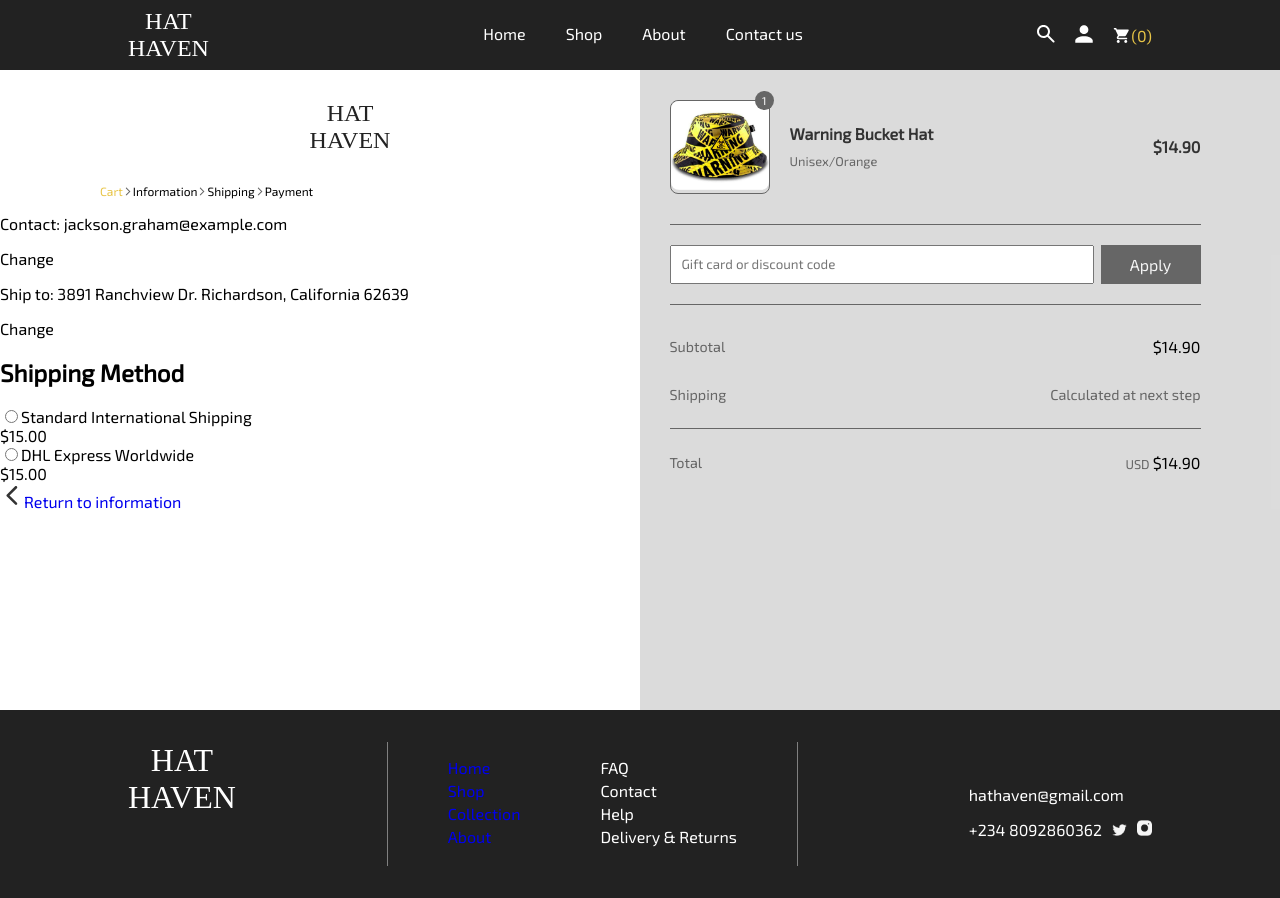
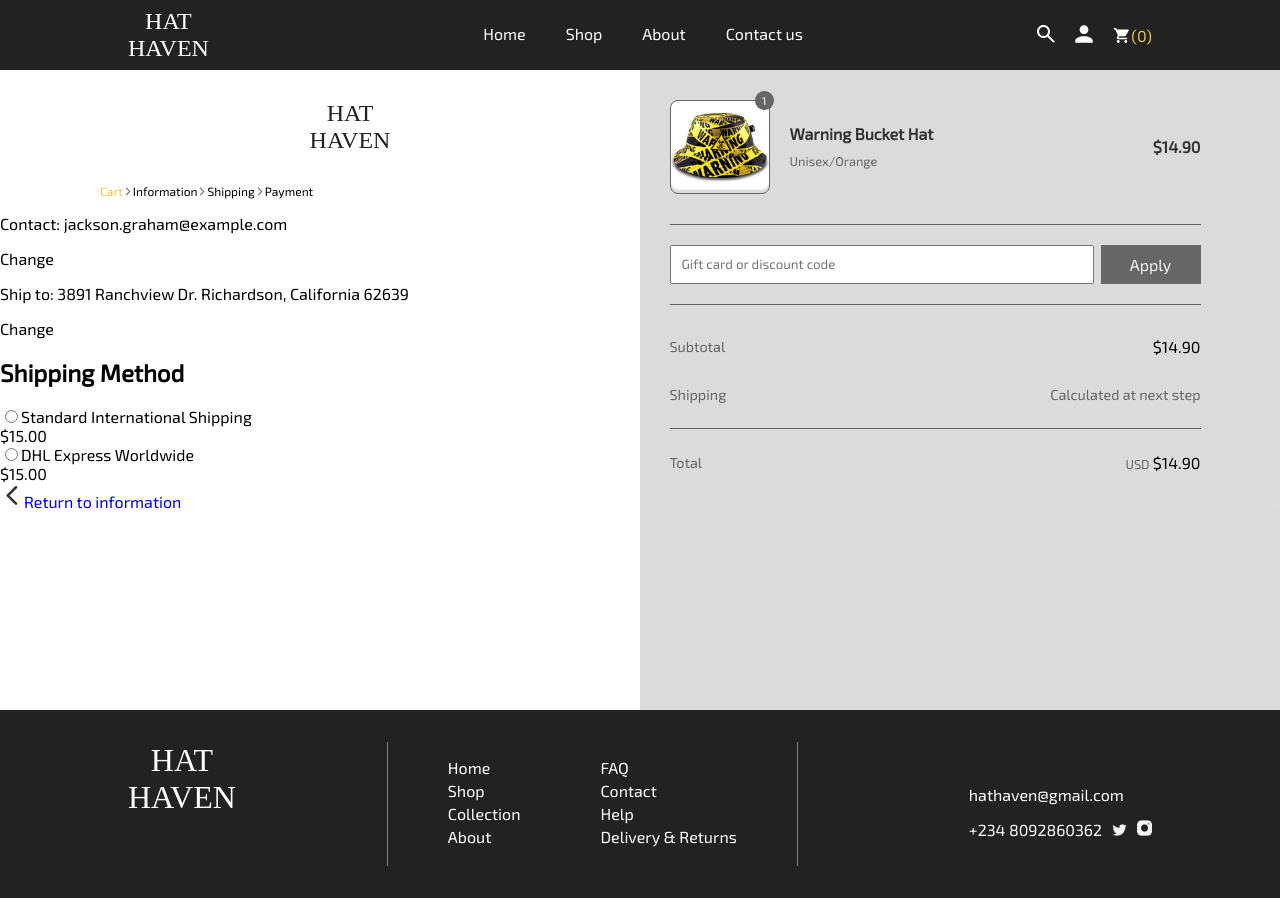
Before and after one commit to Codelary-Technologies-Ltd/hatHaven, a React (Vite) app: page /shipping-payment in a window 1280 px wide. Built offline with nearby package versions, Linux system fonts and the light colour scheme; a web font is replaced by a local one.

Commit message:
chore: footer Linking

```diff
--- a/src/components/Footer.jsx
+++ b/src/components/Footer.jsx
@@ -16,16 +16,16 @@ function Footer() {
                 </Link>
                 <div className={styles.footList}>
                     <ul>
-                        <Link to='/'>
+                        <Link to='/' className='linksColor'>
                             <li>Home</li>
                         </Link>
-                        <Link to='/shopping-cart'>
+                        <Link to='/shopping-cart' className='linksColor'>
                             <li>Shop</li>
                         </Link>
-                        <Link to='/category'>
+                        <Link to='/category' className='linksColor'>
                             <li>Collection</li>
                         </Link>
-                        <Link to='/about-us'>
+                        <Link to='/about-us' className='linksColor'>
                             <li>About</li>
                         </Link>
                     </ul>
```
